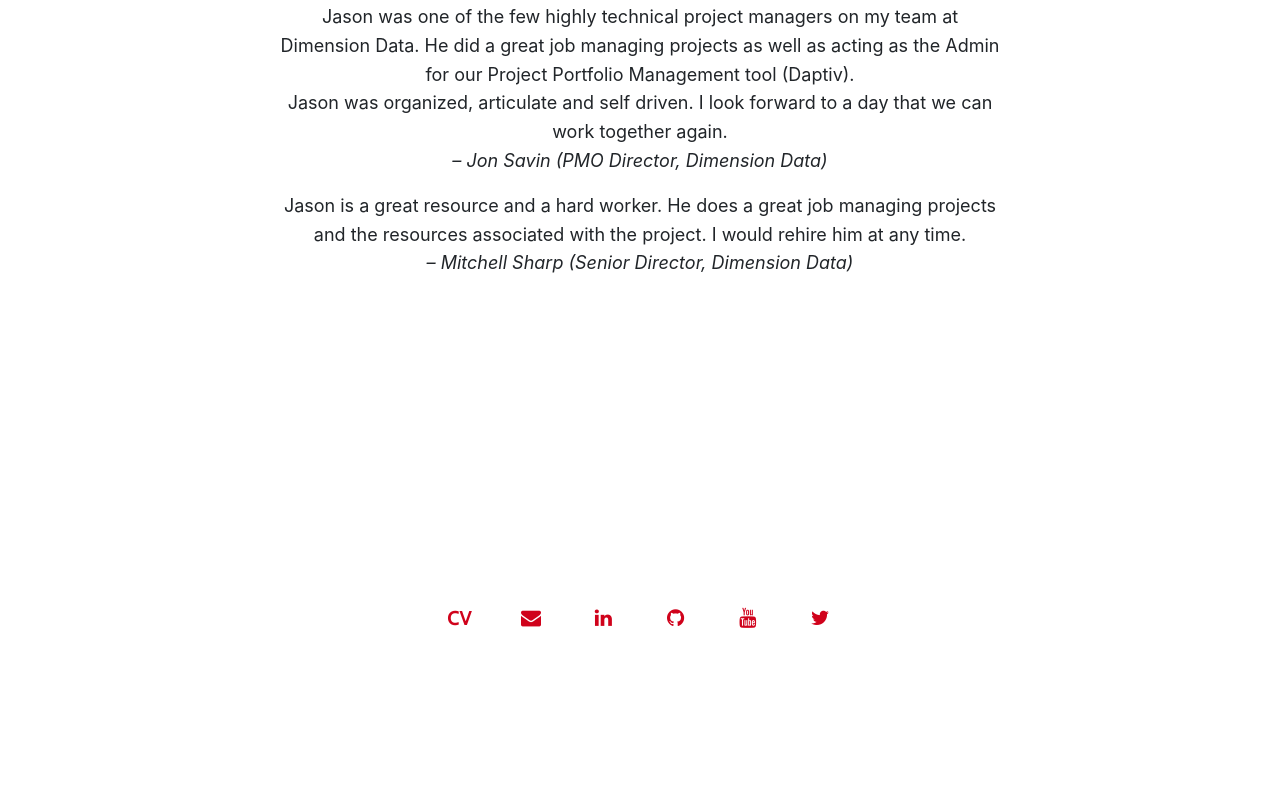
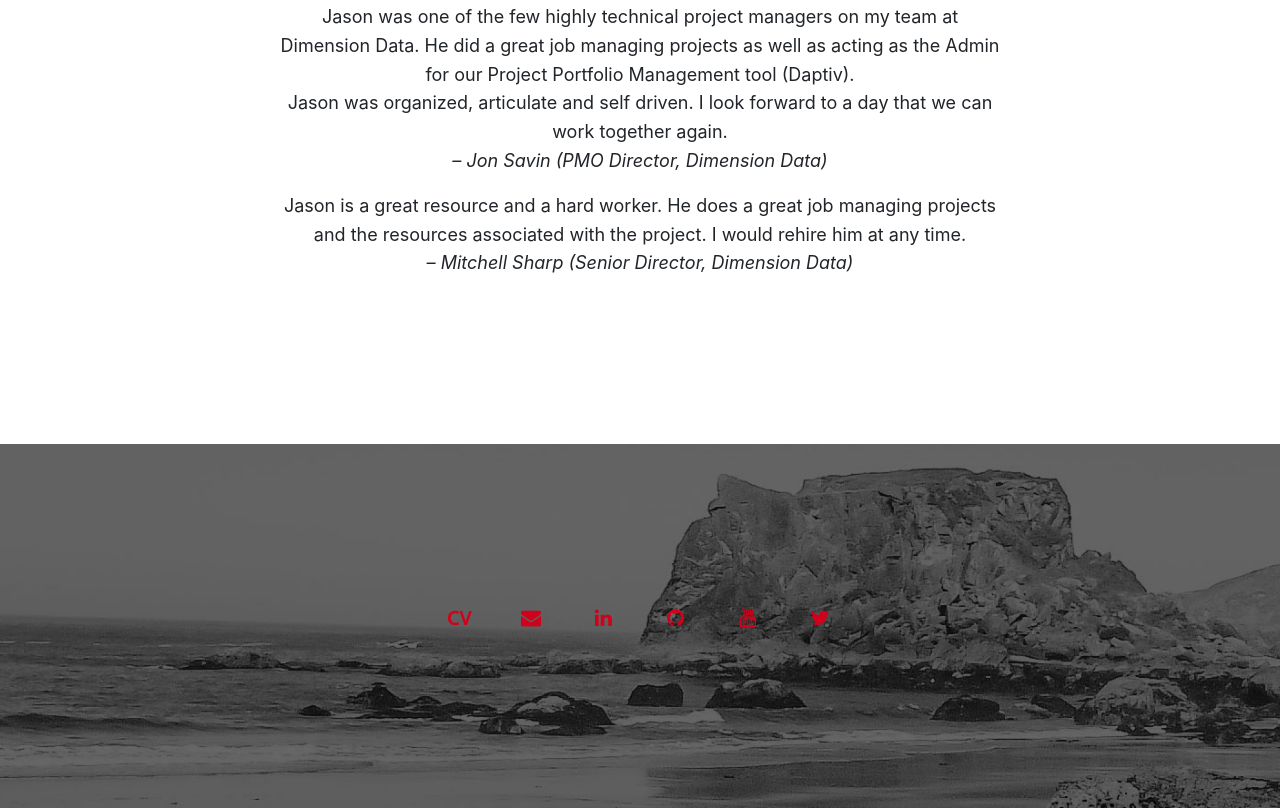
Before and after one commit to devjmitchell/semperphoenix-old-site, a website with bundled scripts: page index.html in a window 1280 px wide. Shown: the part 3488-4296 px from the top of the page. Built offline with nearby package versions, Linux system fonts and the light colour scheme.

Commit message:
Use image for Contact section background

```diff
--- a/css/grayscale.css
+++ b/css/grayscale.css
@@ -218,6 +218,16 @@ a:focus, a:hover {
   background-size: cover;
 }
 
+.contact-footer {
+  color: white;
+  background: url("../img/contact-footer.jpg") no-repeat center center scroll;
+  background-color: black;
+  -webkit-background-size: cover;
+  -moz-background-size: cover;
+  -o-background-size: cover;
+  background-size: cover;
+}
+
 .btn {
   font-family: 'Cabin', 'Helvetica Neue', Helvetica, Arial, sans-serif;
   font-weight: 400;
--- a/index.html
+++ b/index.html
@@ -144,7 +144,7 @@
     </section>
 
     <!-- Contact Section -->
-    <section id="contact" class="content-section text-center">
+    <section id="contact" class="contact-footer content-section text-center">
       <div class="container">
         <div class="row">
           <div class="col-lg-8 mx-auto">
```
Also changed, not shown: img/contact-footer.jpg (added).
